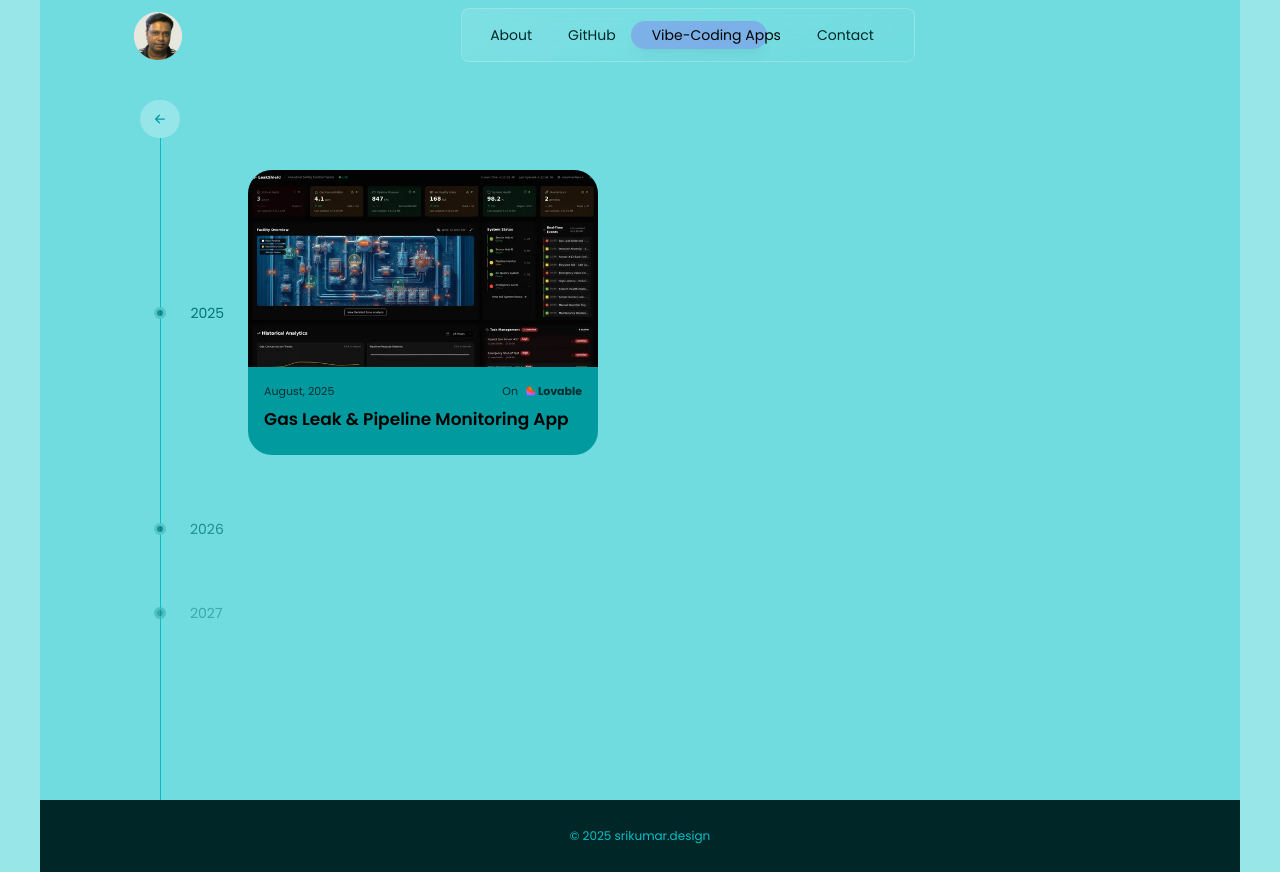
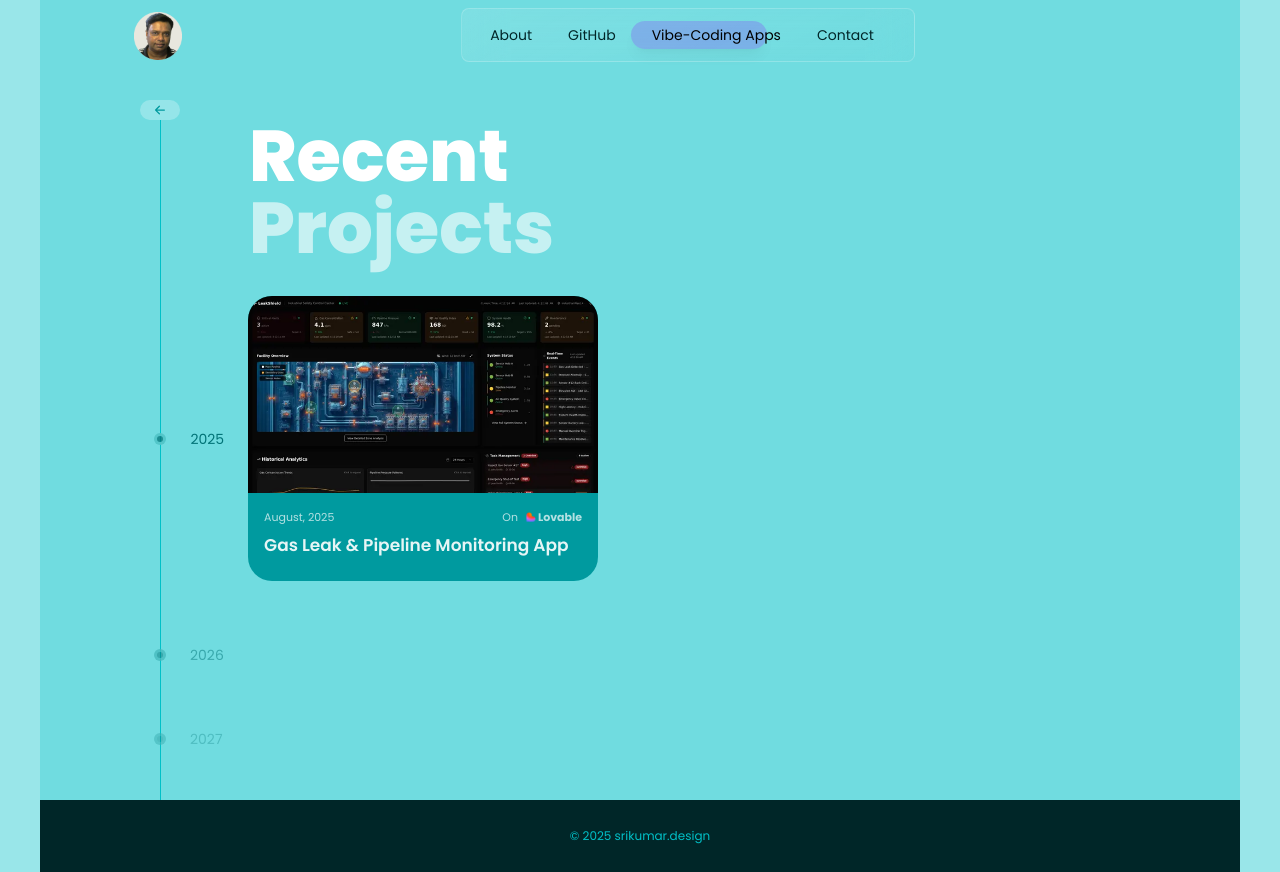
Before and after one commit to iuixd/iuixd.github.io, a React (Vite) app: page /vibe-coding-apps in a window 1280 px wide. Built offline with nearby package versions, Linux system fonts and the light colour scheme.

Commit message:
updated  VibeCodingApps.jsx

```diff
--- a/src/components/VibeCodingApps.jsx
+++ b/src/components/VibeCodingApps.jsx
@@ -48,6 +48,10 @@ const VibeCodingApps = () => {
 
             <section className="flex h-full max-[550px]:pl-[52px] sm:pl-[120px] ">
               <ol className="h-full border-s border-turquoise-500">
+                <li className="ml-22 font-extrabold text-7xl">
+                  Recent <br/>
+                  <span className="opacity-60">Projects</span>
+                </li>
                 <li className="mb-16">
                   <div className="flex-start flex items-center pt-8">
                     <div className="-ms-[7px] me-0 h-[12px] w-[14px] rounded-full bg-turquoise-700/75 border-3 border-turquoise-300/75"></div>
@@ -66,7 +70,7 @@ const VibeCodingApps = () => {
                           alt="Thubmnail to LeakShield - Vibe-Coding App"
                         />
 
-                        <div className="flex flex-row z-2 justify-between items-center w-full px-4 pt-4 pb-2 text-[11px] text-black/70 bg-turquoise-600">
+                        <div className="flex flex-row z-2 justify-between items-center w-full px-4 pt-4 pb-2 text-[11px] text-white/70 bg-turquoise-600">
                           <span className="text-left">August, 2025</span>
                           <div className="flex flex-row items-center gap-2">
                             <span className="text-right">On </span>
@@ -81,7 +85,7 @@ const VibeCodingApps = () => {
                           </div>
                         </div>
                         <div className="flex flex-col w-full px-4 pb-6 leading-normal">
-                          <h5 className="text-[17px] font-semibold leading-6 text-black">
+                          <h5 className="text-[17px] font-semibold leading-6 text-white/90">
                             Gas Leak & Pipeline Monitoring App
                           </h5>
                         </div>
@@ -91,14 +95,14 @@ const VibeCodingApps = () => {
                 </li>
                 <li className="mb-16">
                   <div className="flex-start flex items-center">
-                    <div className="-ms-[7px] me-0 h-[12px] w-[12px] rounded-full bg-turquoise-700/75 border-3 border-turquoise-300/75"></div>
-                    <p className="flex mx-6 text-sm text-turquoise-700/75">2026</p>
+                    <div className="-ms-[7px] me-0 h-[12px] w-[12px] rounded-full bg-turquoise-700/50 border-3 border-turquoise-300/50"></div>
+                    <p className="flex mx-6 text-sm text-turquoise-700/50">2026</p>
                   </div>
                 </li>
                 <li className="mb-16">
                   <div className="flex-start flex items-center">
-                    <div className="-ms-[7px] me-0 h-[12px] w-[12px] rounded-full bg-turquoise-700/50 border-3 border-turquoise-300/50"></div>
-                    <p className="flex mx-6 text-sm text-turquoise-700/50">2027</p>
+                    <div className="-ms-[7px] me-0 h-[12px] w-[12px] rounded-full bg-turquoise-700/30 border-3 border-turquoise-300/30"></div>
+                    <p className="flex mx-6 text-sm text-turquoise-700/30">2027</p>
                   </div>
                 </li>
               </ol>
```
